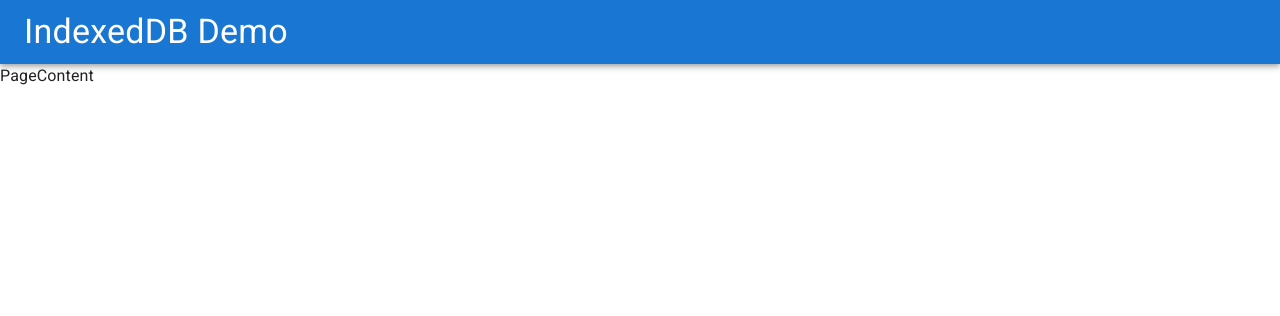
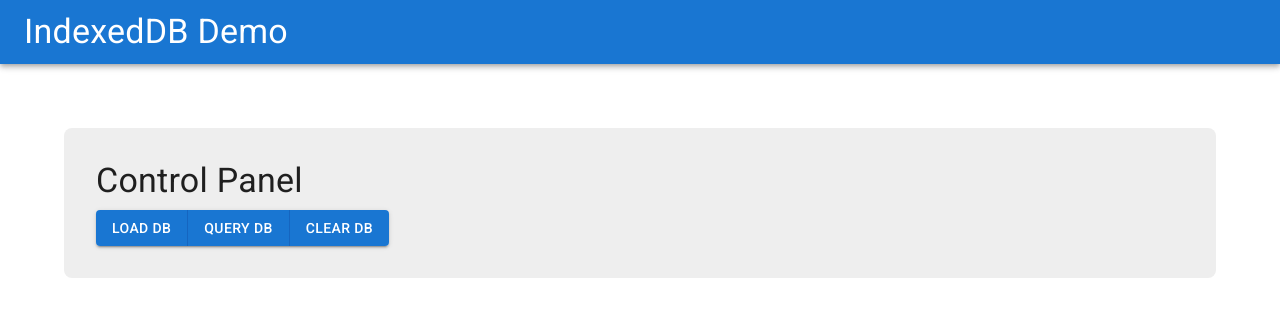
Before and after one commit to alik-balika/react-first-db-app, a React (Vite) app: page / in a window 1280 px wide. Shown: the top 316 px of the page. Built offline with nearby package versions, Linux system fonts and the light colour scheme.

Commit message:
complete first user story

```diff
--- a/src/components/PageContent.jsx
+++ b/src/components/PageContent.jsx
@@ -1,8 +1,27 @@
 import React from "react";
 import { clearDB, loadDB } from "../customer";
+import { Box, Button, ButtonGroup, Typography } from "@mui/material";
 
 const PageContent = () => {
-  return <div>PageContent</div>;
+  return (
+    <Box
+      sx={{
+        m: 8,
+        p: 4,
+        backgroundColor: "#eee",
+        borderRadius: 2,
+      }}
+    >
+      <Typography variant="h4" mb={1}>
+        Control Panel
+      </Typography>
+      <ButtonGroup variant="contained">
+        <Button>Load DB</Button>
+        <Button>Query DB</Button>
+        <Button>Clear DB</Button>
+      </ButtonGroup>
+    </Box>
+  );
 };
 
 export default PageContent;
```
Also changed, not shown: 1 other file (tests, documents, lock files or other folders).
